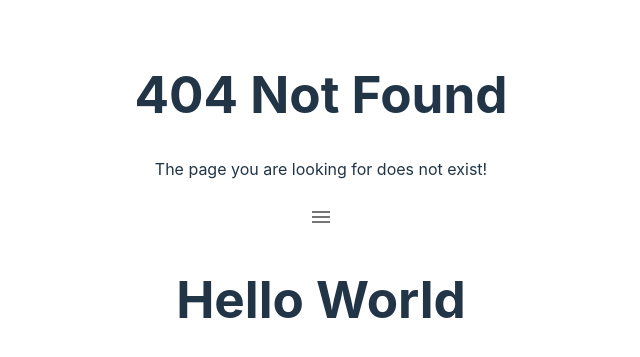
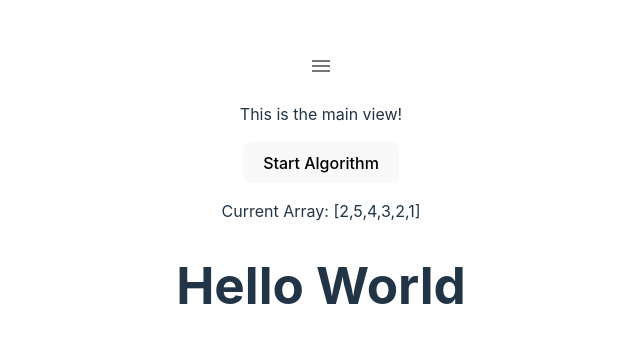
Before and after one commit to flaviur1/DSA_Visualizer, a React (Vite) app in the folder frontend/: page / in a window 1280 px wide. Before the commit this address had no page. Shown: the part 203-560 px from the top of the page, without its empty margins (319-959 px from the left). Built offline with nearby package versions, Linux system fonts and the light colour scheme.

Commit message:
created the necessary components to make the site look how i envisioned it, modified the Menu to modify a prop current operation, added a button to send data to the backend and receive steps, made it possible to add the fucntionality to modify the data structure

```diff
--- a/frontend/src/App.jsx
+++ b/frontend/src/App.jsx
@@ -3,21 +3,27 @@ import "./App.css";
 import { BrowserRouter, Routes, Route, Navigate } from "react-router-dom";
 import Menu from "./components/Menu";
 import NotFound from "./pages/NotFound";
+import MainView from "./components/MainView";
 
 function App() {
-  const [count, setCount] = useState(0);
+  const [array, setArray] = useState([]);
+  const [currentOperation, setCurrentOperation] = useState("bubble-sort");
 
-  const [array, setArray] = useState([]);
+  const addElem = () => {};
 
-  const addElem = (arr, elem) => {};
+  console.log(currentOperation);
 
   return (
     <div>
-      <BrowserRouter>
+      {/* <BrowserRouter>
         <Routes>
           <Route path="*" element={<NotFound />} />
         </Routes>
         <Menu />
+      </BrowserRouter> */}
+      <BrowserRouter>
+        <Menu onSelectOperation={setCurrentOperation} />
+        <MainView currentOperation={currentOperation} />
       </BrowserRouter>
 
       <h1>Hello World</h1>
--- /dev/null
+++ b/frontend/src/components/MainView.jsx
@@ -0,0 +1,30 @@
+// In this component we combine the TextBox, UserOperationsBox, CodeBox and AnimationBox components
+
+import { useState, useEffect } from "react";
+import TextBox from "./TextBox";
+import UserOperationsBox from "./UserOperationsBox";
+
+function MainView({ currentOperation }) {
+  const [steps, setSteps] = useState([]);
+  const [dataStructure, setDataStructure] = useState([2, 5, 4, 3, 2, 1]);
+
+  const handleStepsUpdate = (newSteps) => {
+    setSteps(newSteps);
+  };
+
+  console.log(steps);
+
+  return (
+    <div>
+      <p>This is the main view!</p>
+      <UserOperationsBox
+        dataStructure={dataStructure}
+        setDataStructure={setDataStructure}
+        currentOperation={currentOperation}
+        onStepsReceived={handleStepsUpdate}
+      />
+    </div>
+  );
+}
+
+export default MainView;
--- a/frontend/src/components/Menu.jsx
+++ b/frontend/src/components/Menu.jsx
@@ -4,7 +4,7 @@ import { SimpleTreeView, TreeItem2 } from "@mui/x-tree-view";
 import MenuIcon from "@mui/icons-material/Menu";
 import { useNavigate } from "react-router-dom";
 
-function Menu() {
+function Menu({ onSelectOperation }) {
   const [isOpen, setIsOpen] = useState(false);
   const navigate = useNavigate();
 
@@ -18,8 +18,9 @@ function Menu() {
     setIsOpen(open);
   };
 
-  const handleNodeClick = (path) => {
+  const handleNodeClick = (path, operation) => {
     navigate(path);
+    onSelectOperation(operation);
   };
 
   return (
@@ -35,12 +36,16 @@ function Menu() {
               <TreeItem2
                 itemId="3"
                 label="Bubble Sort"
-                onClick={() => handleNodeClick("/alg/bubble-sort/")}
+                onClick={() =>
+                  handleNodeClick("/alg/bubble-sort/", "bubble-sort")
+                }
               />
               <TreeItem2
                 itemId="4"
                 label="Quick Sort"
-                onClick={() => handleNodeClick("/alg/quick-sort/")}
+                onClick={() =>
+                  handleNodeClick("/alg/quick-sort/", "quick-sort")
+                }
               />
             </TreeItem2>
           </TreeItem2>
@@ -48,12 +53,12 @@ function Menu() {
             <TreeItem2
               itemId="9"
               label="Stack"
-              onClick={() => handleNodeClick("/ds/stack/")}
+              onClick={() => handleNodeClick("/ds/stack/", "stack")}
             />
             <TreeItem2
               itemId="10"
               label="Queue"
-              onClick={() => handleNodeClick("/ds/queue/")}
+              onClick={() => handleNodeClick("/ds/queue/", "queue")}
             />
           </TreeItem2>
         </SimpleTreeView>
--- /dev/null
+++ b/frontend/src/components/TextBox.jsx
@@ -0,0 +1,6 @@
+// In this component, we print the explications for the steps, in sync with the animation
+import { useState, useEffect } from "react";
+
+function TextBox() {}
+
+export default TextBox;
--- /dev/null
+++ b/frontend/src/components/UserOperationsBox.jsx
@@ -0,0 +1,37 @@
+// In UserOperationsBox we have the buttons and the TextFields necessary for the user to customise their data structure
+// We also have the start button, which sends a request to the backend to get the json steps so we can print them.
+import { useState, useEffect } from "react";
+import axios from "axios";
+
+function UserOperationsBox({
+  dataStructure,
+  setDataStructure,
+  currentOperation,
+  onStepsReceived,
+}) {
+  const [newElement, setNewElement] = useState("");
+  const addElem = (arr, elem) => {};
+
+  const handleSubmit = async () => {
+    try {
+      const response = await axios.post(
+        `http://127.0.0.1:8000//api/${currentOperation}/`,
+        {
+          array: dataStructure,
+        }
+      );
+      onStepsReceived(response.data);
+    } catch (error) {
+      alert(error);
+    }
+  };
+
+  return (
+    <div>
+      <button onClick={handleSubmit}>Start Algorithm</button>
+      <p>Current Array: {JSON.stringify(dataStructure)}</p>
+    </div>
+  );
+}
+
+export default UserOperationsBox;
```
Also changed, not shown: frontend/src/components/AnimationBox.jsx (added), frontend/src/components/CodeBox.jsx (added).
